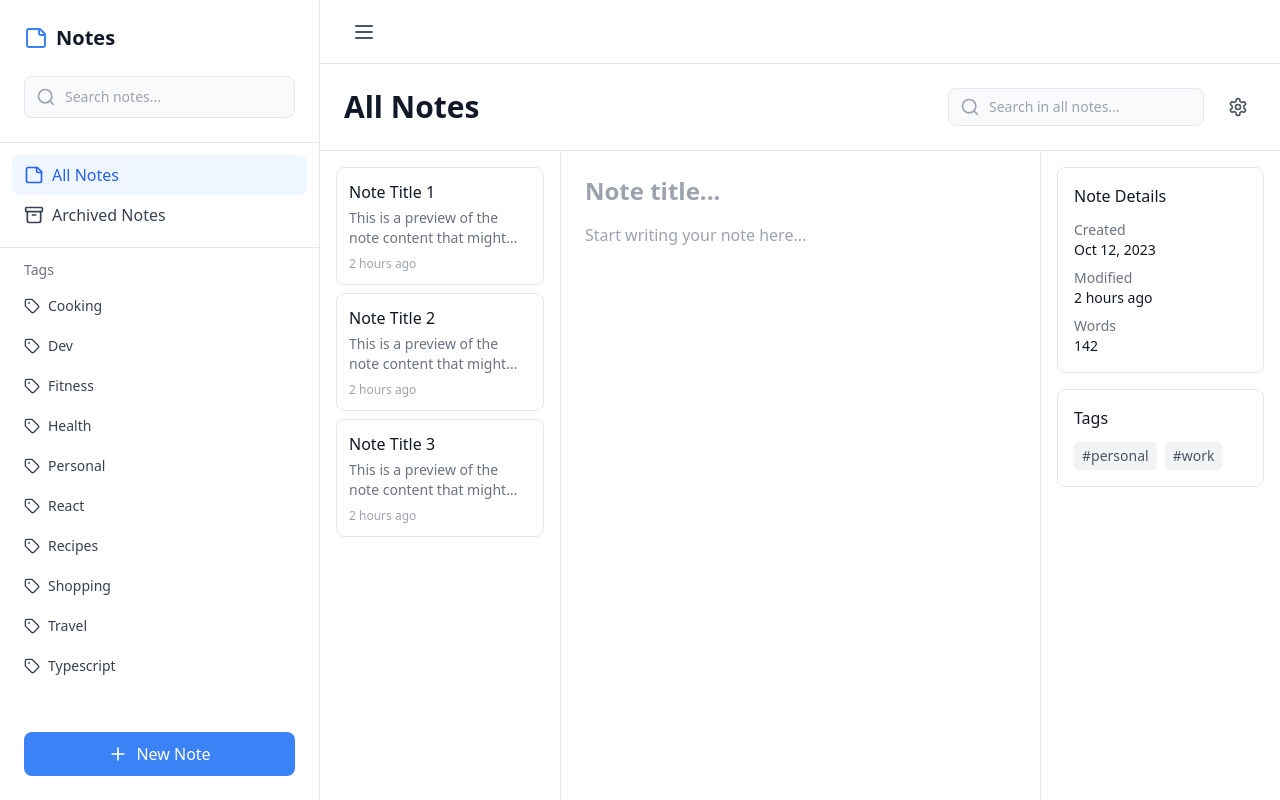
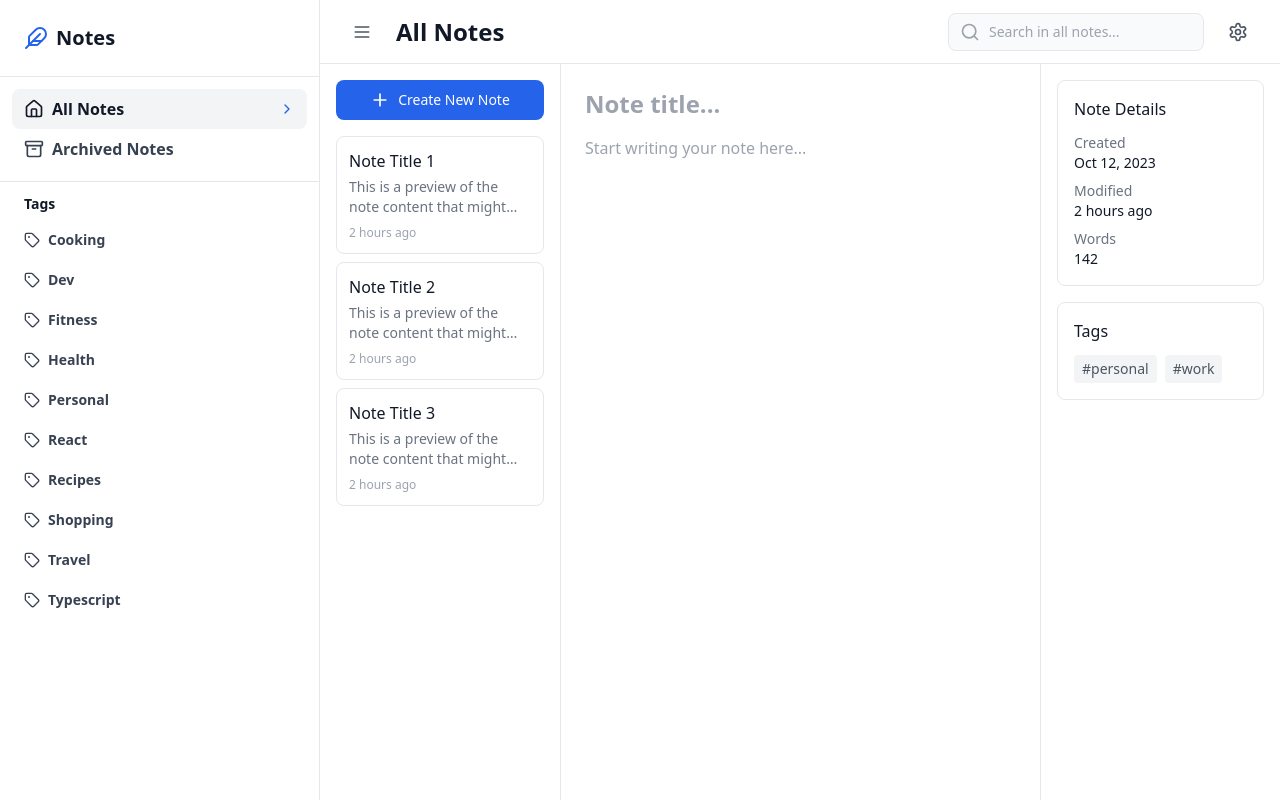
Before and after one commit to mechitoua/note-app, a React (Vite) app: page / in a window 1280 px wide. Built offline with nearby package versions, Linux system fonts and the light colour scheme.

Commit message:
refactor: changing the layout to match the design

```diff
--- a/src/App.tsx
+++ b/src/App.tsx
@@ -1,4 +1,4 @@
-import { Archive, Menu, Plus, Search, Settings, StickyNote, Tag } from 'lucide-react';
+import { Archive, ChevronRight, Feather, Home, Menu, Plus, Search, Settings, Tag } from 'lucide-react';
 import { useState } from 'react';
 
 function App() {
@@ -25,19 +25,11 @@ function App() {
           isSidebarOpen ? 'w-80' : 'w-0'
         } transition-all duration-300 overflow-hidden flex flex-col`}
       >
-        {/* Logo and Search Section */}
+        {/* Logo Section */}
         <div className='p-6 border-b border-gray-200'>
-          <div className='flex items-center gap-2 mb-6'>
-            <StickyNote className='w-6 h-6 text-blue-500' />
+          <div className='flex items-center gap-2'>
+            <Feather className='w-6 h-6 text-blue-600' />
             <h1 className='text-xl font-semibold text-gray-900'>Notes</h1>
-          </div>
-          <div className='relative'>
-            <Search className='w-5 h-5 absolute left-3 top-1/2 -translate-y-1/2 text-gray-400' />
-            <input
-              type='text'
-              placeholder='Search notes...'
-              className='w-full pl-10 pr-4 py-2.5 bg-gray-50 border border-gray-200 rounded-lg text-sm focus:outline-none focus:border-blue-500 focus:ring-1 focus:ring-blue-500 transition-colors'
-            />
           </div>
         </div>
 
@@ -47,29 +39,35 @@ function App() {
             onClick={() => setCurrentView('all-notes')}
             className={`w-full flex items-center gap-2 px-3 py-2 rounded-lg transition-colors ${
               currentView === 'all-notes'
-                ? 'bg-blue-50 text-blue-600'
+                ? 'bg-gray-100 text-gray-900'
                 : 'text-gray-700 hover:bg-gray-50'
             }`}
           >
-            <StickyNote className='w-5 h-5' />
-            <span>All Notes</span>
+            <Home className='w-5 h-5' />
+            <span className='font-bold'>All Notes</span>
+            {currentView === 'all-notes' && (
+              <ChevronRight className='w-4 h-4 ml-auto text-blue-600' />
+            )}
           </button>
           <button
             onClick={() => setCurrentView('archived')}
             className={`w-full flex items-center gap-2 px-3 py-2 rounded-lg transition-colors ${
               currentView === 'archived'
-                ? 'bg-blue-50 text-blue-600'
+                ? 'bg-gray-100 text-gray-900'
                 : 'text-gray-700 hover:bg-gray-50'
             }`}
           >
             <Archive className='w-5 h-5' />
-            <span>Archived Notes</span>
+            <span className='font-bold'>Archived Notes</span>
+            {currentView === 'archived' && (
+              <ChevronRight className='w-4 h-4 ml-auto text-blue-600' />
+            )}
           </button>
         </div>
 
         {/* Tags Section */}
         <div className='p-3 border-t border-gray-200'>
-          <h2 className='text-sm font-medium text-gray-500 px-3 mb-2'>Tags</h2>
+          <h2 className='text-sm font-bold text-gray-900 px-3 mb-2'>Tags</h2>
           <div className='space-y-1'>
             {tags.map((tag) => (
               <button
@@ -77,7 +75,7 @@ function App() {
                 className='w-full flex items-center gap-2 px-3 py-2 text-gray-700 hover:bg-gray-50 rounded-lg transition-colors'
               >
                 <Tag className='w-4 h-4' />
-                <span className='text-sm capitalize'>{tag}</span>
+                <span className='text-sm font-bold capitalize'>{tag}</span>
               </button>
             ))}
           </div>
@@ -85,57 +83,53 @@ function App() {
 
         {/* New Note Button */}
         <div className='mt-auto p-6'>
-          <button className='w-full flex items-center justify-center gap-2 px-4 py-2.5 bg-blue-500 hover:bg-blue-600 text-white rounded-lg transition-colors'>
-            <Plus className='w-5 h-5' />
-            <span>New Note</span>
-          </button>
         </div>
       </aside>
 
       {/* Main Content */}
       <main className='flex-1 flex flex-col bg-white'>
+        {/* Header with Search */}
         <header className='h-16 border-b border-gray-200 flex items-center px-6'>
           <button
             onClick={() => setIsSidebarOpen(!isSidebarOpen)}
-            className='p-2 hover:bg-gray-100 rounded-lg transition-colors'
+            className='p-2 hover:bg-gray-100 rounded-lg transition-colors mr-4'
           >
-            <Menu className='w-6 h-6 text-gray-600' />
+            <Menu className='w-5 h-5 text-gray-600' />
           </button>
-        </header>
-
-        {/* All Notes View */}
-        {currentView === 'all-notes' && (
-          <div className='flex-1 flex flex-col'>
-            {/* Header */}
-            <div className='p-6 border-b border-gray-200'>
-              <div className='flex items-center justify-between'>
-                <h1 className='text-3xl font-semibold text-gray-900'>All Notes</h1>
-                <div className='flex items-center gap-4'>
+          <h1 className='text-2xl font-semibold text-gray-900'>All Notes</h1>
+          <div className='flex items-center gap-4 ml-auto'>
             <div className='relative'>
               <Search className='w-5 h-5 absolute left-3 top-1/2 -translate-y-1/2 text-gray-400' />
               <input
                 type='text'
                 placeholder='Search in all notes...'
-                      className='w-64 pl-10 pr-4 py-2 bg-gray-50 border border-gray-200 rounded-lg text-sm focus:outline-none focus:border-blue-500 focus:ring-1 focus:ring-blue-500 transition-colors'
+                className='w-64 pl-10 pr-4 py-2 bg-gray-50 border border-gray-200 rounded-lg text-sm focus:outline-none focus:border-blue-600 focus:ring-1 focus:ring-blue-600 transition-colors'
               />
             </div>
             <button className='p-2 hover:bg-gray-100 rounded-lg transition-colors'>
               <Settings className='w-5 h-5 text-gray-600' />
             </button>
           </div>
-              </div>
-            </div>
+        </header>
 
+        {/* All Notes View */}
+        {currentView === 'all-notes' && (
+          <div className='flex-1 flex flex-col'>
             {/* Three Column Layout */}
             <div className='flex-1 grid grid-cols-4 divide-x divide-gray-200'>
               {/* Left Column (1fr) */}
               <div className='col-span-1 overflow-y-auto'>
                 <div className='p-4'>
+                  {/* New Note Button */}
+                  <button className='w-full flex items-center justify-center gap-2 px-4 py-2.5 mb-4 bg-blue-600 hover:bg-blue-700 text-white rounded-lg transition-colors text-sm'>
+                    <Plus className='w-5 h-5' />
+                    <span>Create New Note</span>
+                  </button>
                   <div className='space-y-2'>
                     {[1, 2, 3].map((item) => (
                       <div
                         key={item}
-                        className='p-3 bg-white rounded-lg border border-gray-200 hover:border-blue-500 cursor-pointer transition-colors'
+                        className='p-3 bg-white rounded-lg border border-gray-200 hover:border-blue-600 cursor-pointer transition-colors'
                       >
                         <h3 className='font-medium text-gray-900 mb-1'>Note Title {item}</h3>
                         <p className='text-sm text-gray-500 line-clamp-2'>
```
Lines whose indentation alone changed are shown as unchanged.
